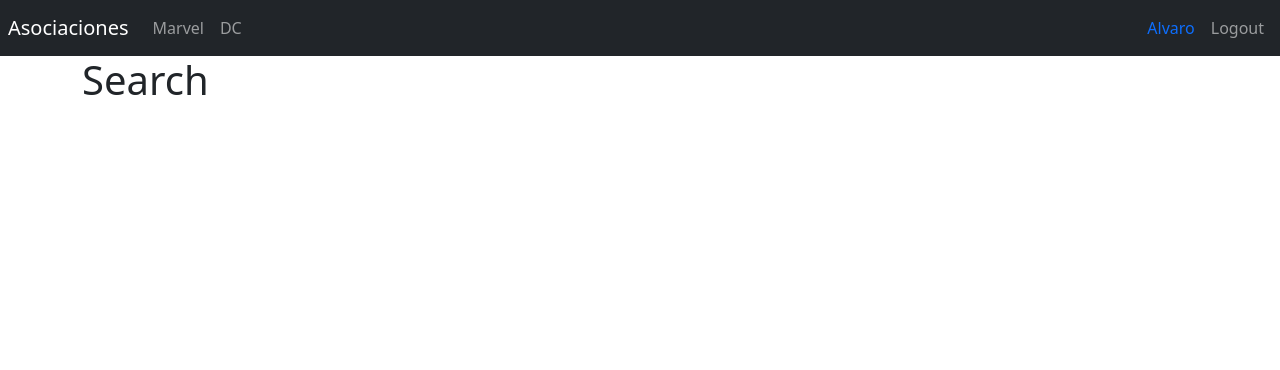
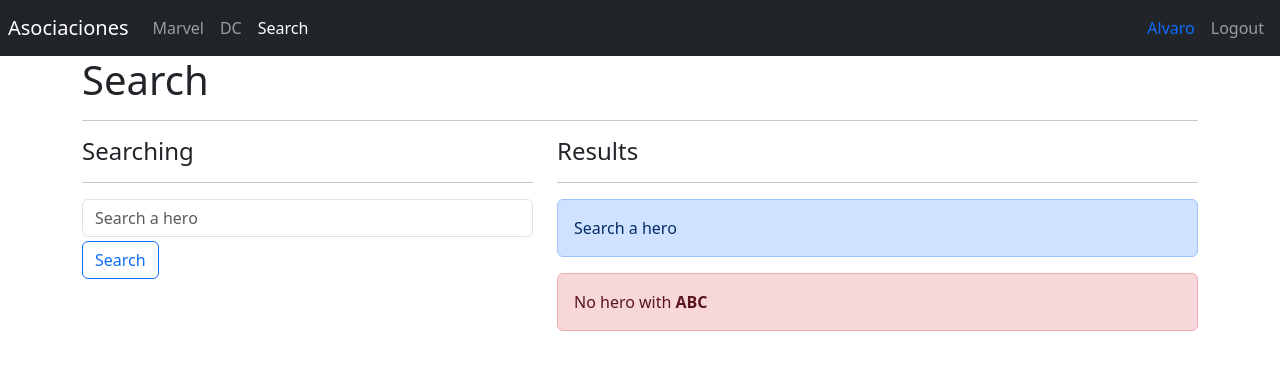
Before and after one commit to alvarosantiagolopez/heroes-app, a React (Vite) app: page /search in a window 1280 px wide. Shown: the top 370 px of the page. Built offline with nearby package versions, Linux system fonts and the light colour scheme.

Commit message:
search html

```diff
--- a/src/heroes/pages/SearchPage.jsx
+++ b/src/heroes/pages/SearchPage.jsx
@@ -1,6 +1,51 @@
+import { HeroCard } from '../components';
 
 export const SearchPage = () => {
     return (
-        <h1>Search</h1>
+        <>
+            <h1>Search</h1>
+            <hr />
+
+            <div className="row">
+
+                <div className="col-5">
+                    <h4>Searching</h4>
+                    <hr />
+                    <form>
+                        <input
+                            type="text"
+                            placeholder="Search a hero"
+                            className="form-control"
+                            name="searchText"
+                            autoComplete="off"
+                        />
+                        <button className="btn btn-outline-primary mt-1">
+                            Search
+                        </button>
+
+                    </form>
+                </div>
+
+                <div className="col-7">
+                    <h4>Results</h4>
+                    <hr />
+
+                    <div className="alert alert-primary">
+                        Search a hero
+                    </div>
+
+                    <div className="alert alert-danger">
+                        No hero with <b>ABC</b>
+                    </div>
+
+                    {/* <HeroCard /> */}
+
+                </div>
+
+            </div>
+
+
+
+        </>
     )
 }
--- a/src/ui/components/Navbar.jsx
+++ b/src/ui/components/Navbar.jsx
@@ -38,6 +38,13 @@
                         DC
                     </NavLink>
 
+                    <NavLink
+                        className={({ isActive }) => `nav-item nav-link ${isActive ? 'active' : ''}`}
+                        to="/search"
+                    >
+                        Search
+                    </NavLink>
+
                 </div>
             </div>
 
```
